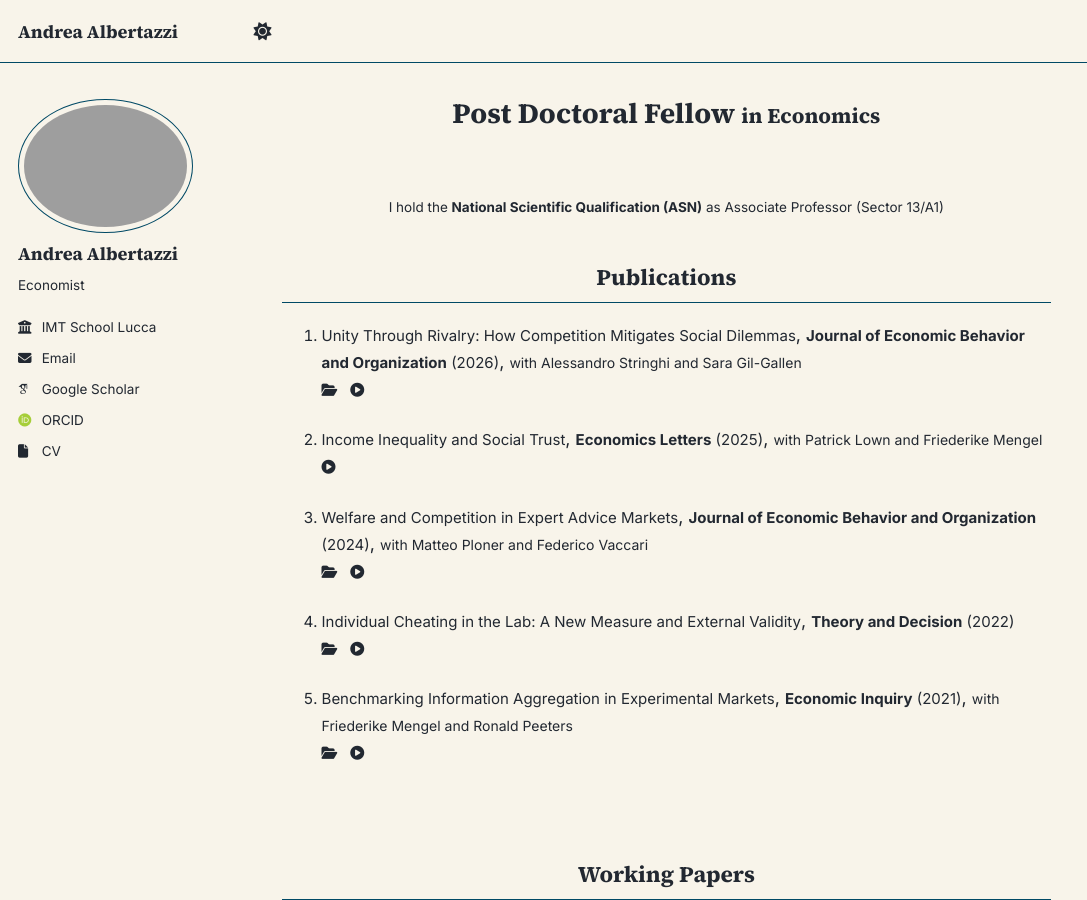
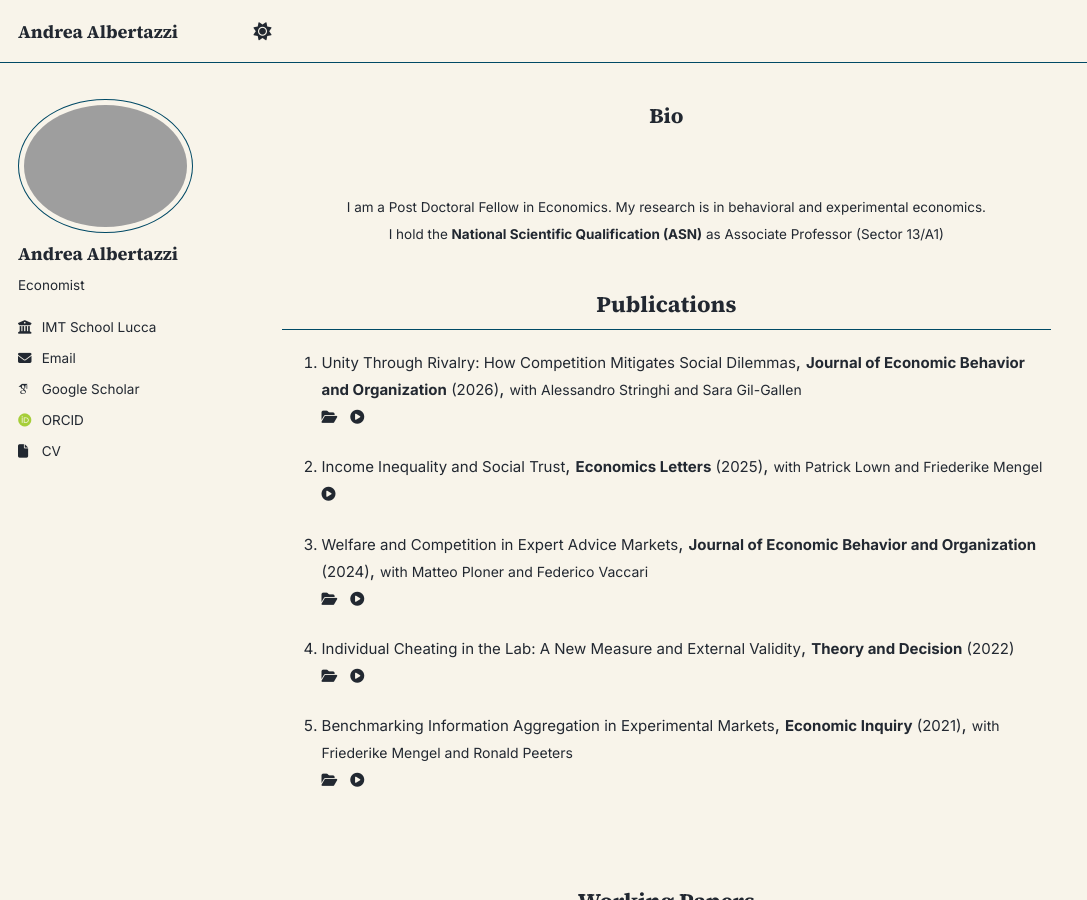
Before and after one commit to tazze87/tazze87.github.io, a Jekyll site: the page built from _pages/about.md, in a window 1280 px wide and 900 px high. Shown: the whole window, without its empty margins (0-1087 px from the left). Built offline with Jekyll 4.4.1, drawn with Linux system fonts in a browser that asks for light colours; some web fonts are replaced; a script that is not in the unit is left out.

Commit message:
Update about.md

```diff
--- a/_pages/about.md
+++ b/_pages/about.md
@@ -1,12 +1,13 @@
 ---
 layout: single
 permalink: /
-title: '<div style="text-align:center;">Post Doctoral Fellow <small>in Economics</small></div>'
+title: '<div style="text-align:center;"><small>Bio</small></div>'
 author_profile: true
 ---
 
 <br>
-<div style="text-align:center;"><small>I hold the <b>National Scientific Qualification (ASN)</b> as Associate Professor (Sector 13/A1)</small></div>
+<div style="text-align:center;"><small>I am a Post Doctoral Fellow in Economics. My research is in behavioral and experimental economics.<br>
+     I hold the <b>National Scientific Qualification (ASN)</b> as Associate Professor (Sector 13/A1)</small></div>
 
 <h2 style="text-align:center;">Publications</h2>
 
```
